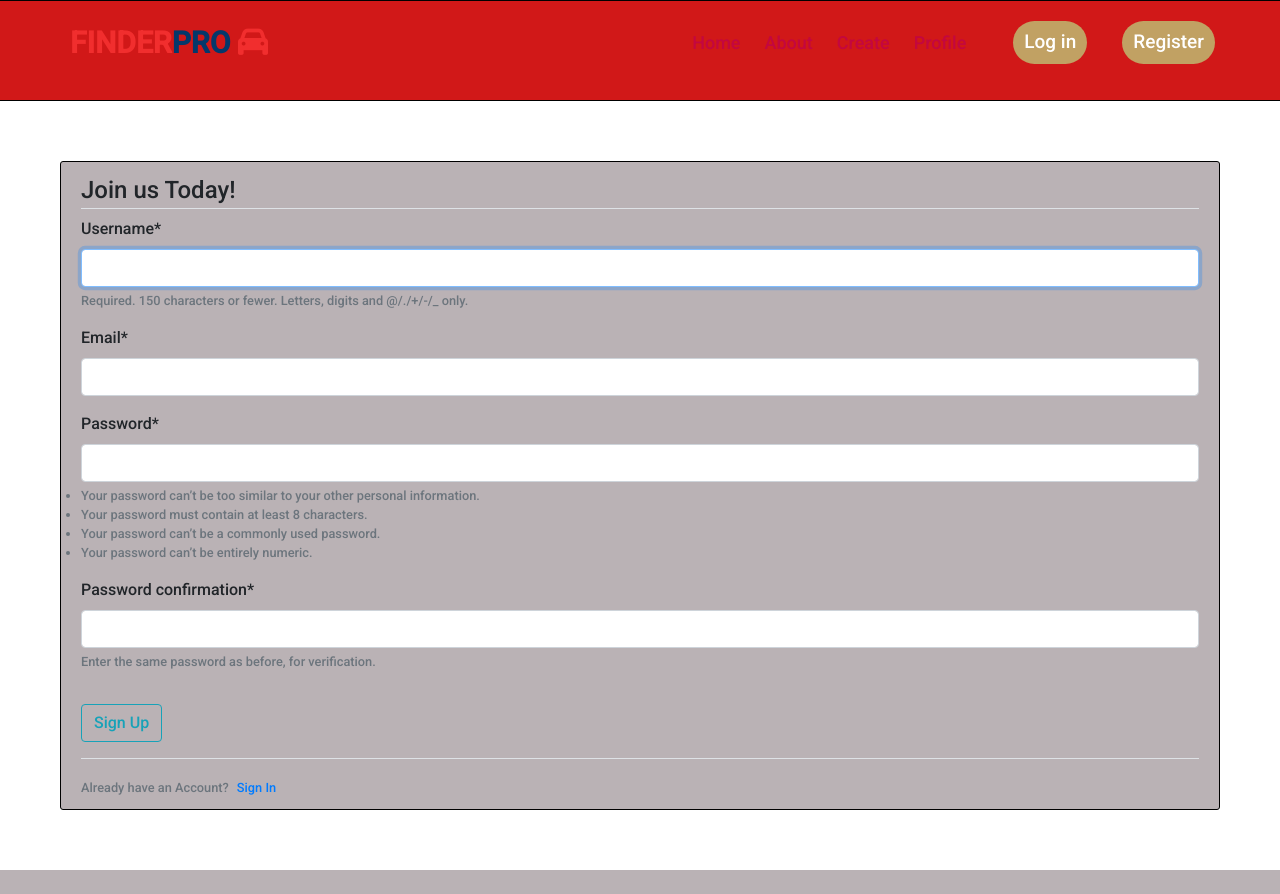
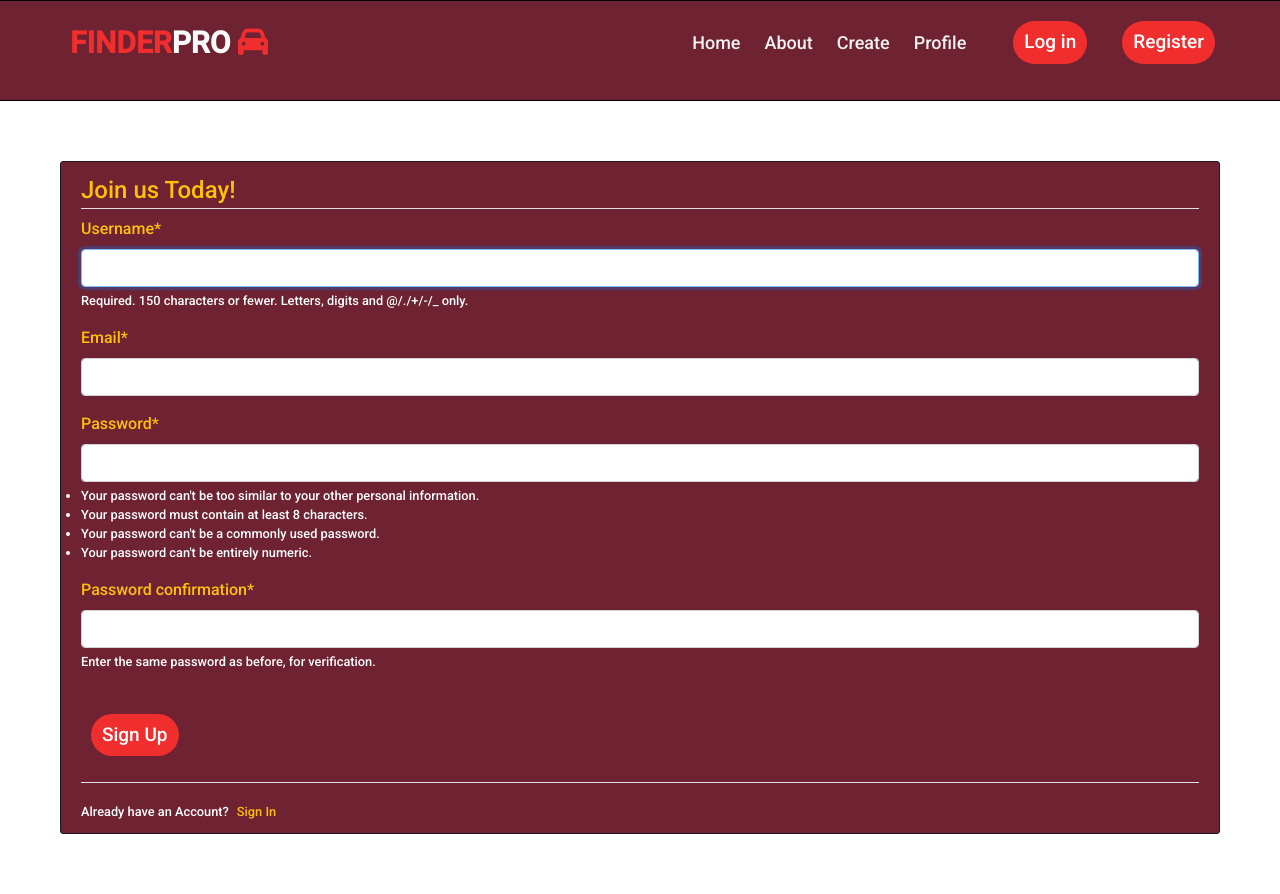
Before and after one commit to zlatililova/TUES_Fest_2021, a Django app: page /register/ in a window 1280 px wide. Before the commit the page ends 870 px from the top, so only its background shows below. Run offline with Django 3.2, Linux system fonts and the light colour scheme; parts of the project's set-up code (start-up, migrations or seed data) failed here and were passed over; some libraries are stand-ins or nearby versions.

Commit message:
Changes in design

```diff
--- a/finder_pro/board/static/board/hacktues.css
+++ b/finder_pro/board/static/board/hacktues.css
@@ -9,7 +9,7 @@
 }
 
 nav{
-  background: #d11818;
+  background: #6F2232;
   padding: 10px 40px 10px 70px;
   border: 1px solid #000;
   border-right: none;
@@ -43,7 +43,7 @@ nav ul div.items a{
   font-size: 18px;
   padding: 0 12px;
   transition: all 0.3s ease 0s;
-  color:#C3073F;
+  color:#f2f2f2;
 }
 
 nav ul div.items a:hover{
@@ -83,7 +83,7 @@ nav ul div.items a:hover{
   margin-right: 25px;
   border: none;
   border-radius: 50px;
-  background-color:#c1a163 ;
+  background-color:#f12e2e ;
   color: white;
   cursor: pointer;
   transition: all 0.3s ease 0s;
@@ -91,7 +91,7 @@ nav ul div.items a:hover{
 }
 
 button:hover {
-  background-color:#ad8c54;
+  background-color:#C3073F;
 }
 
 #map {
@@ -200,47 +200,10 @@ nav ul li.btn:hover span:before{
   }
 
 
-
-.rate {
-  float: left;
-  height: 46px;
-  padding: 0 10px;
-}
-.rate:not(:checked) > input {
-  position:absolute;
-  top:-9999px;
-}
-.rate:not(:checked) > label {
-  float:right;
-  width:1em;
-  overflow:hidden;
-  white-space:nowrap;
-  cursor:pointer;
-  font-size:30px;
-  color:#ccc;
-}
-.rate:not(:checked) > label:before {
-  content: '★ ';
-}
-.rate > input:checked ~ label {
-  color: #ffc700;
-}
-.rate:not(:checked) > label:hover,
-.rate:not(:checked) > label:hover ~ label {
-  color: #deb217;
-}
-.rate > input:checked + label:hover,
-.rate > input:checked + label:hover ~ label,
-.rate > input:checked ~ label:hover,
-.rate > input:checked ~ label:hover ~ label,
-.rate > label:hover ~ input:checked ~ label {
-  color: #c59b08;
-}
-
 .content-section {
-  background: #BAB2B5;
+  background: #6F2232;
   padding: 10px 20px;
-  border: 1px solid #000000;
+  border: 1px solid #1A1A1D;
   border-radius: 3px;
   margin: 60px;
 }
--- a/finder_pro/board/templates/base.html
+++ b/finder_pro/board/templates/base.html
@@ -23,10 +23,10 @@
     </head>
 
 
-<body bgcolor="#EDF5E1">
+<body >
     <nav>
         <ul>
-            <li class="logo">FINDER<span style="color: #05386B;">PRO</span>&nbsp<i class='fas fa-car'></i>
+            <li class="logo">FINDER<span style="color: #FAFAFA;">PRO</span>&nbsp<i class='fas fa-car'></i>
             </li>
             <li class="btn"><span class="fas fa-bars"></span></li>
             <div class="items">
--- a/finder_pro/users/templates/users/logout.html
+++ b/finder_pro/users/templates/users/logout.html
@@ -1,7 +1,7 @@
 {% extends "base.html" %}
 {% block content %}
       <div class = "content-section users">
-        <h2 >You have been logged out :(</h2>
+        <h2 class = "text-white">You have been logged out :(</h2>
         <div class="border-top pt-3">
           <h3 style="text-align: center;">
 
--- a/finder_pro/users/templates/users/register.html
+++ b/finder_pro/users/templates/users/register.html
@@ -2,19 +2,50 @@
 {% load crispy_forms_tags %}
 {% block content %}
     <div class ="content-section">
-      <form method="POST">
+      <form method="POST" class = " text-warning">
         {% csrf_token %}
-        <fieldset class="form-group">
-          <legend class="border-bottom md-4">Join us Today!</legend>
-          {{ form|crispy }}
+        <fieldset class="form-group text-warning">
+          <legend class="border-bottom md-4 text-warning">Join us Today!</legend>
+            <div id="div_id_username" class="form-group">
+              <label for="id_username" class=" requiredField">Username<span class="asteriskField">*</span>
+              </label>
+              <div class="">
+                <input type="text" name="username" maxlength="150" autofocus="" class="textinput textInput form-control" required="" id="id_username">
+                  <small id="hint_id_username" class="form-text text-white">Required. 150 characters or fewer. Letters, digits and @/./+/-/_ only.</small>
+                </div> </div>
+              <div id="div_id_email" class="form-group">
+                <label for="id_email" class=" requiredField">Email<span class="asteriskField">*</span>
+                </label>
+                <div class="">
+                  <input type="email" name="email" class="emailinput form-control" required="" id="id_email">
+                </div> </div>
+              <div id="div_id_password1" class="form-group">
+                <label for="id_password1" class=" requiredField">Password<span class="asteriskField">*</span>
+                </label>
+                <div class="">
+                    <input type="password" name="password1" class="textinput textInput form-control" required="" id="id_password1">
+                      <small id="hint_id_password1" class="form-text text-white"><ul>
+                        <li>Your password can't be too similar to your other personal information.</li>
+                        <li>Your password must contain at least 8 characters.</li>
+                        <li>Your password can't be a commonly used password.</li>
+                        <li>Your password can't be entirely numeric.</li></ul>
+                      </small>
+                    </div> </div>
+                    <div id="div_id_password2" class="form-group">
+                      <label for="id_password2" class=" requiredField">Password confirmation<span class="asteriskField">*</span>
+                      </label> <div class="">
+                        <input type="password" name="password2" class="textinput textInput form-control" required="" id="id_password2">
+                        <small id="hint_id_password2" class="form-text text-white">Enter the same password as before, for verification.</small>
+                      </div> </div>
+
         </fieldset>
-        <div class="form-group">
-          <button class="btn btn-outline-info" type="submit">Sign Up</button>
+        <div class="form-group text-warning">
+          <button class="main-button" type="submit">Sign Up</button>
         </div>
         </form>
         <div class="border-top pt-3">
-          <small class="text-muted">
-            Already have an Account?<a class="ml-2" href="login/">Sign In</a
+          <small class="text-white">
+            Already have an Account?<a class="ml-2 text-warning" href="{% url 'login' %}">Sign In</a>
           </small>
         </div>
     </div>
```
Also changed, not shown: finder_pro/users/templates/users/login.html (+4 -4 lines), finder_pro/users/templates/users/profile.html (+6 -6 lines), finder_pro/db.sqlite3.
